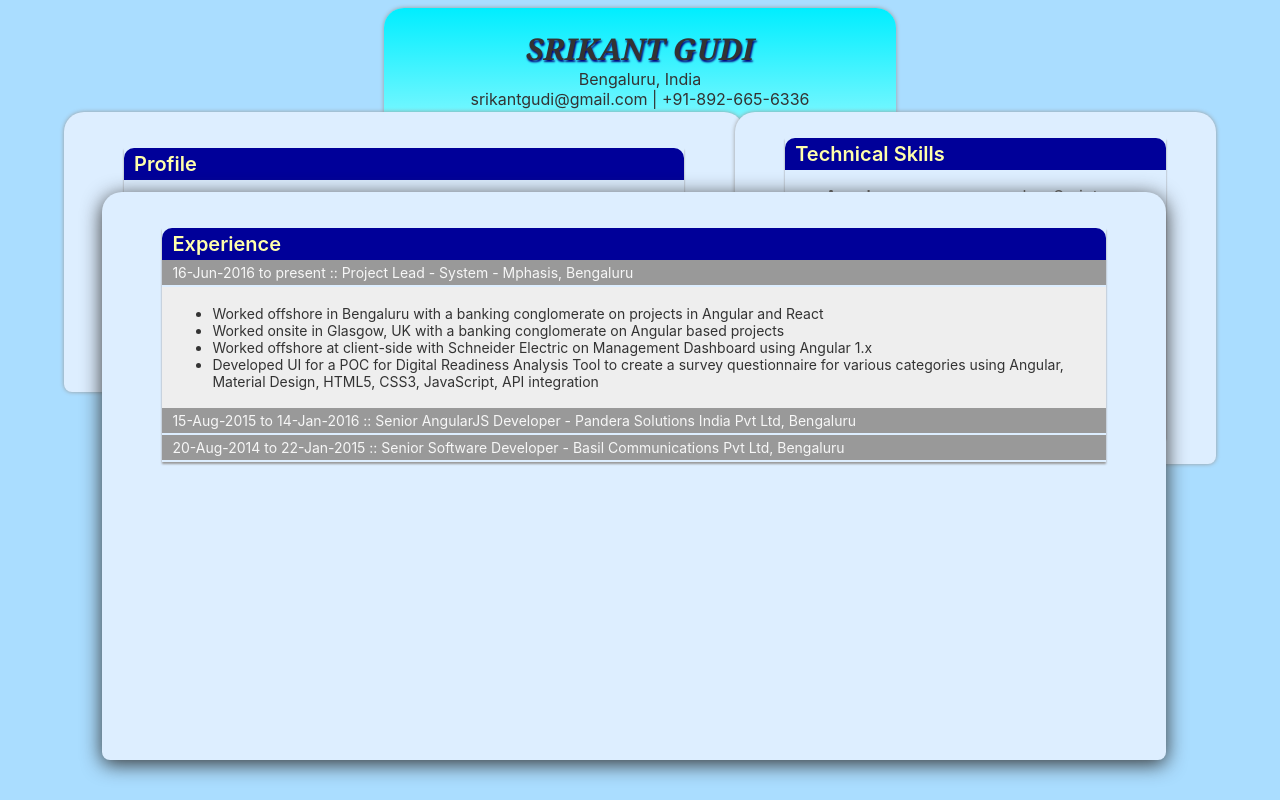
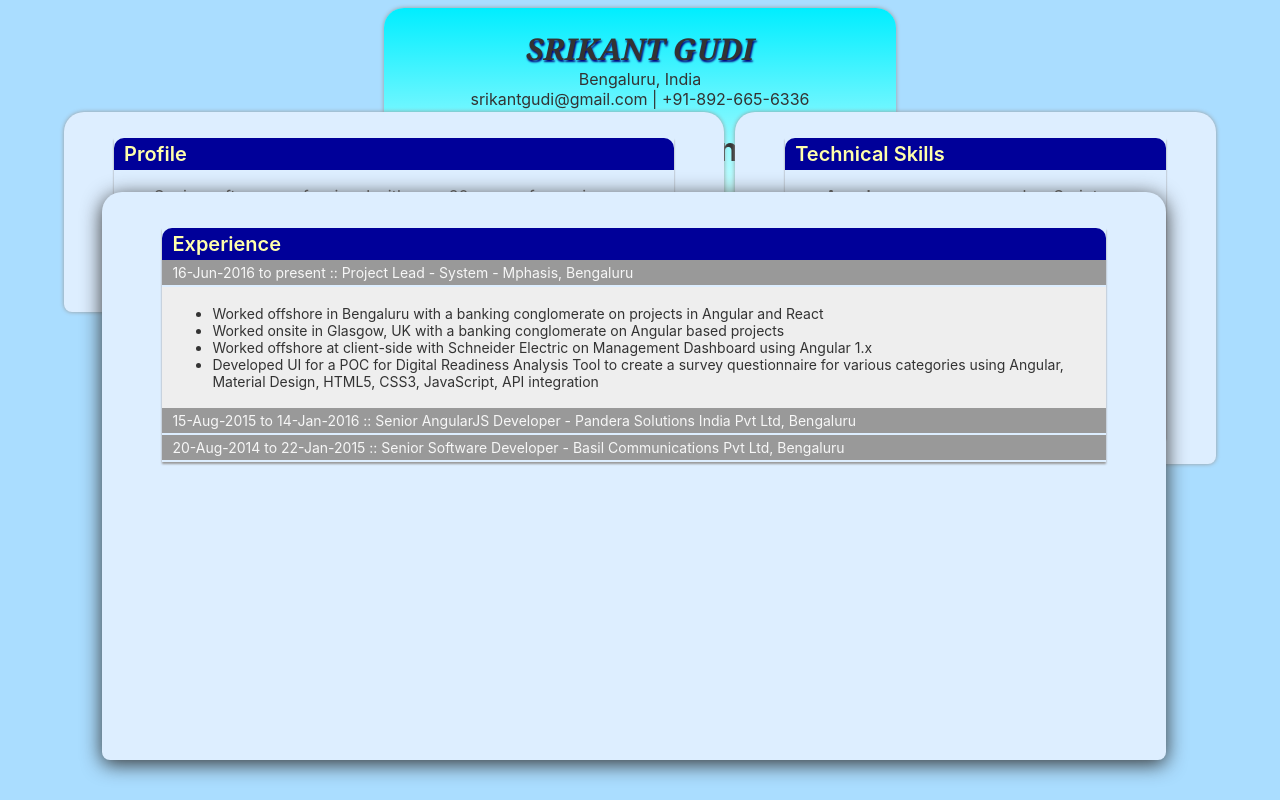
Before and after one commit to srikantgudi/srikantgudi.github.io, a Svelte app: page / in a window 1280 px wide. Built offline with nearby package versions, Linux system fonts and the light colour scheme.

Commit message:
Changed style of profile class

```diff
--- a/src/App.svelte
+++ b/src/App.svelte
@@ -100,9 +100,8 @@ let profiles = [
 		position: absolute;
 		top: 14vh;
 		left: 5vw;
-		height: 30vh;
 		width: 50vw;
-		padding: 20px;
+		padding: 10px;
 		border-radius: 20px 20px 8px 8px;
 		background-color: #def;
 		color: #666;
```
